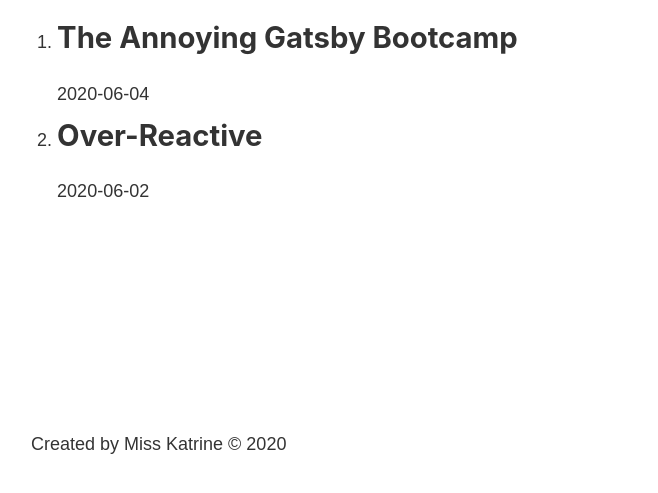
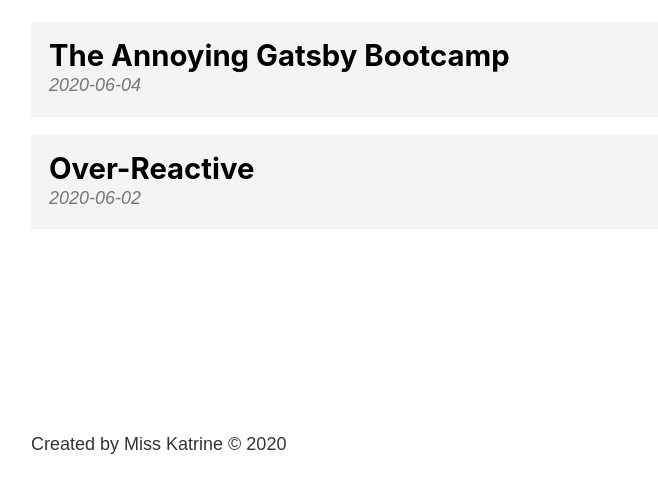
Before and after one commit to katiejduane/gatsby-practice, a Gatsby site: page /blog in a window 1280 px wide. Shown: the part 281-774 px from the top of the page, without its empty margins (270-928 px from the left). Built offline with nearby package versions, Linux system fonts and the light colour scheme; Gatsby itself is replaced by a stand-in of ours.

Commit message:
ready 2 go

```diff
--- a/gatsby-config.js
+++ b/gatsby-config.js
@@ -11,6 +11,7 @@
     author: "Miss Katrine",
   },
   plugins: [
+    `gatsby-plugin-react-helmet`,
     `gatsby-plugin-sass`,
     {
       resolve: `gatsby-source-filesystem`,
@@ -19,6 +20,18 @@
         path: `${__dirname}/src/`,
       },
     },
-    `gatsby-transformer-remark`,
+    `gatsby-plugin-sharp`,
+    {
+      resolve: `gatsby-transformer-remark`,
+      options: {
+        plugins: [
+          `gatsby-remark-relative-images`,
+          {
+            resolve: `gatsby-remark-images`,
+            option: { maxWidth: 750, linkImagesToOriginal: false },
+          },
+        ],
+      },
+    },
   ],
 }
--- a/src/pages/blog.js
+++ b/src/pages/blog.js
@@ -1,6 +1,7 @@
 import React from "react"
-import { graphql, useStaticQuery } from "gatsby"
+import { graphql, useStaticQuery, Link } from "gatsby"
 import Layout from "../components/layout"
+import styles from "./blog.module.scss"
 
 const BlogPage = () => {
   const data = useStaticQuery(graphql`
@@ -12,6 +13,9 @@
               title
               date
             }
+            fields {
+              slug
+            }
           }
         }
       }
@@ -21,12 +25,14 @@
   return (
     <Layout>
       <h1>Fascinating Blog</h1>
-      <ol>
+      <ol className={styles.posts}>
         {data.allMarkdownRemark.edges.map(edge => {
           return (
-            <li>
-              <h2>{edge.node.frontmatter.title}</h2>
-              <p>{edge.node.frontmatter.date}</p>
+            <li className={styles.post}>
+              <Link to={`/blog/${edge.node.fields.slug}`}>
+                <h2>{edge.node.frontmatter.title}</h2>
+                <p>{edge.node.frontmatter.date}</p>
+              </Link>
             </li>
           )
         })}
--- /dev/null
+++ b/src/pages/blog.module.scss
@@ -0,0 +1,27 @@
+.posts {
+  list-style: none;
+  margin: 0;
+}
+
+.post {
+  margin: 1rem 0;
+
+  a {
+    background: #f4f4f4;
+    color: #000000;
+    display: block;
+    padding: 1rem;
+    text-decoration: none;
+  }
+  a:hover {
+    color: gray;
+  }
+  h2 {
+    margin-bottom: 0;
+  }
+  p {
+    color: #777777;
+    font-size: 1rem;
+    font-style: italic;
+  }
+}
--- a/src/pages/index.js
+++ b/src/pages/index.js
@@ -1,10 +1,11 @@
 import React from "react"
-
+import Head from "../components/head"
 import Layout from "../components/layout"
 
 const IndexPage = () => {
   return (
     <Layout>
+      <Head title="Home" />
       <h1>Howdy!</h1>
       <h2>I'm Katie and this is a BLAST!</h2>
     </Layout>
--- a/src/posts/gatsby.md
+++ b/src/posts/gatsby.md
@@ -5,6 +5,8 @@
 
 I am sitting here typing way and hoepfully will remember it all!
 
+![leaves](./leaves.jpg)
+
 ## Topics Covered
 
 1. Gatsby
--- a/src/templates/blog.js
+++ b/src/templates/blog.js
@@ -1,6 +1,7 @@
 import React from "react"
 import { graphql } from "gatsby"
 import Layout from "../components/layout"
+import Head from "../components/head"
 
 export const query = graphql`
   query($slug: String!) {
@@ -17,6 +18,7 @@
 const Blog = props => {
   return (
     <Layout>
+      <Head title={props.data.markdownRemark.frontmatter.title} />
       <h1>{props.data.markdownRemark.frontmatter.title}</h1>
       <p>{props.data.markdownRemark.frontmatter.date}</p>
       <div
```
Also changed, not shown: package.json (+6 -1 lines), src/components/head.js (added, +18 -0 lines), src/posts/leaves.jpg (added), 1 other file.
